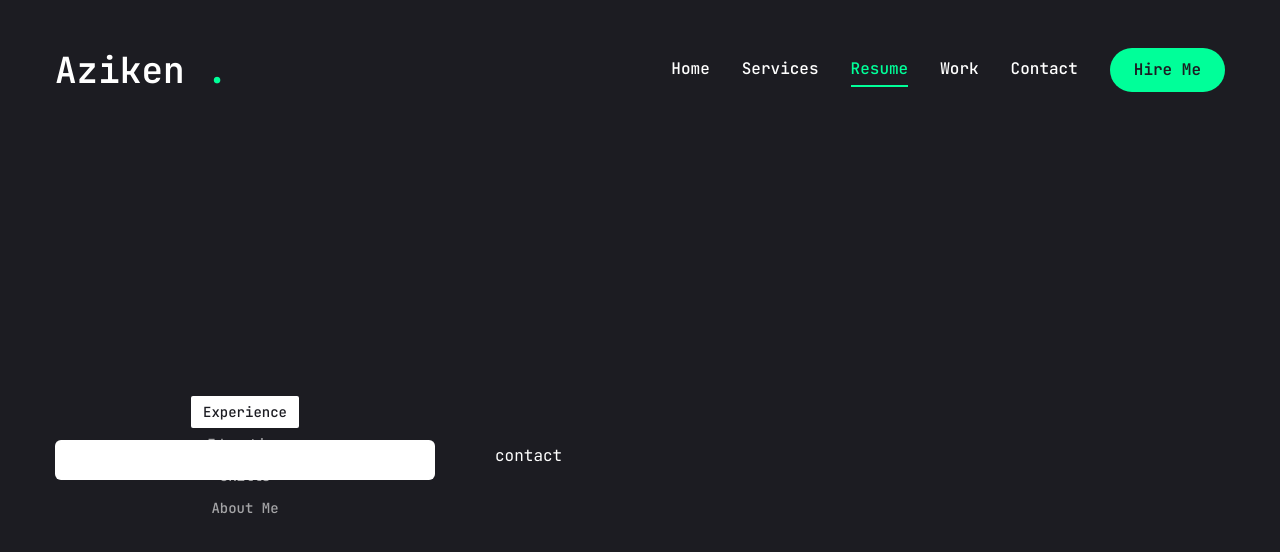
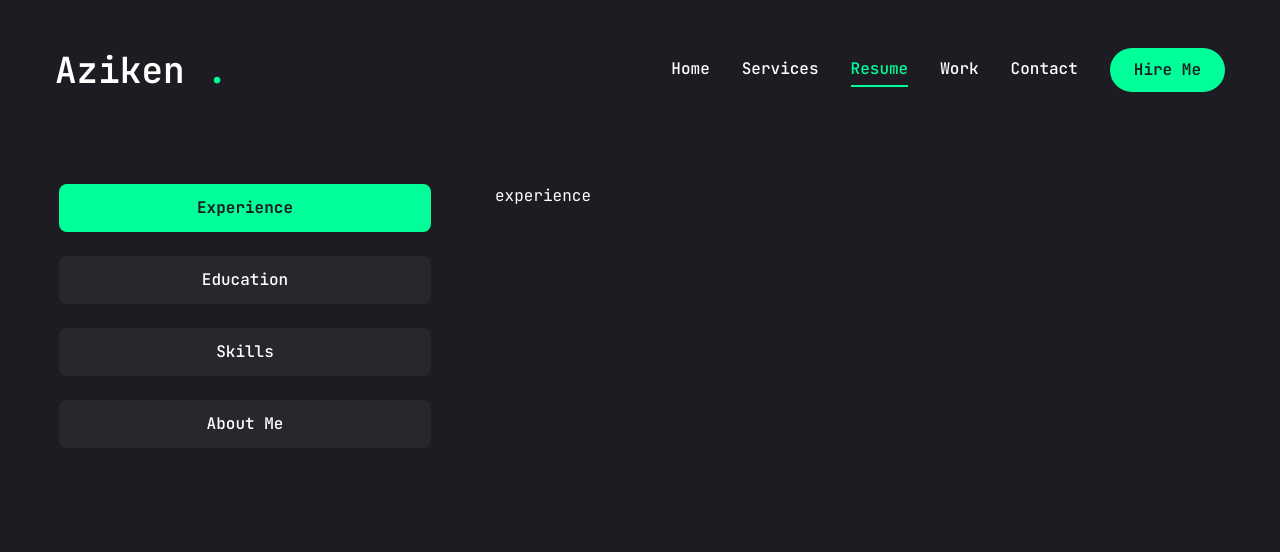
Before and after one commit to Azikenp/Portfolio-website-framer, a Next.js app: page /resume in a window 1280 px wide. Shown: the top 552 px of the page. Built offline with nearby package versions, Linux system fonts and the light colour scheme.

Commit message:
tabs and trigger

```diff
--- a/app/resume/page.jsx
+++ b/app/resume/page.jsx
@@ -148,7 +148,7 @@
           defaultValue="experience"
           className="flex flex-col xl:flex-row gap-[60px]"
         >
-          <TabsList className="flex flex-col w-full max-w-[380px] mx-auto xl:mx-0">
+          <TabsList className="flex flex-col w-full max-w-[380px] mx-auto xl:mx-0 gap-6">
             <TabsTrigger value="experience">Experience</TabsTrigger>
             <TabsTrigger value="education">Education</TabsTrigger>
             <TabsTrigger value="skills">Skills</TabsTrigger>
@@ -156,7 +156,12 @@
           </TabsList>
 
           {/* contact */}
-          <div>contact</div>
+          <div className="min-h-[70vh] w-full">
+            {/* experience */}
+            <TabsContent value="experience" className="w-full">
+              experience
+            </TabsContent>
+          </div>
         </Tabs>
       </div>
     </motion.div>
--- a/components/ui/tabs.jsx
+++ b/components/ui/tabs.jsx
@@ -10,10 +10,7 @@
 const TabsList = React.forwardRef(({ className, ...props }, ref) => (
   <TabsPrimitive.List
     ref={ref}
-    className={cn(
-      "inline-flex h-10 items-center justify-center rounded-md bg-white p-1 text-muted-foreground",
-      className
-    )}
+    className={cn("inline-flex h-auto rounded-md p-1 text-primary", className)}
     {...props}
   />
 ));
@@ -23,7 +20,7 @@
   <TabsPrimitive.Trigger
     ref={ref}
     className={cn(
-      "inline-flex items-center justify-center whitespace-nowrap rounded-sm px-3 py-1.5 text-sm text-white/60 font-medium ring-offset-background transition-all focus-visible:outline-none focus-visible:ring-2 focus-visible:ring-ring focus-visible:ring-offset-2 disabled:pointer-events-none disabled:opacity-50 data-[state=active]:bg-white data-[state=active]:text-primary data-[state=active]:shadow-sm",
+      "inline-flex items-center w-full bg-[#27272c] justify-center whitespace-nowrap text-white rounded-lg p-3 text-base font-medium ring-offset-white transition-all disabled:pointer-events-none disabled:opacity-50 data-[state=active]:bg-accent data-[state=active]:text-primary data-[state=active]:font-bold data-[state=active]:shadow-sm",
       className
     )}
     {...props}
@@ -35,7 +32,7 @@
   <TabsPrimitive.Content
     ref={ref}
     className={cn(
-      "mt-2 ring-offset-background focus-visible:outline-none focus-visible:ring-2 focus-visible:ring-ring focus-visible:ring-offset-2",
+      "min-h-[480px] ring-offset-background focus-visible:outline-none focus-visible:ring-2 focus-visible:ring-ring focus-visible:ring-offset-2",
       className
     )}
     {...props}
```
